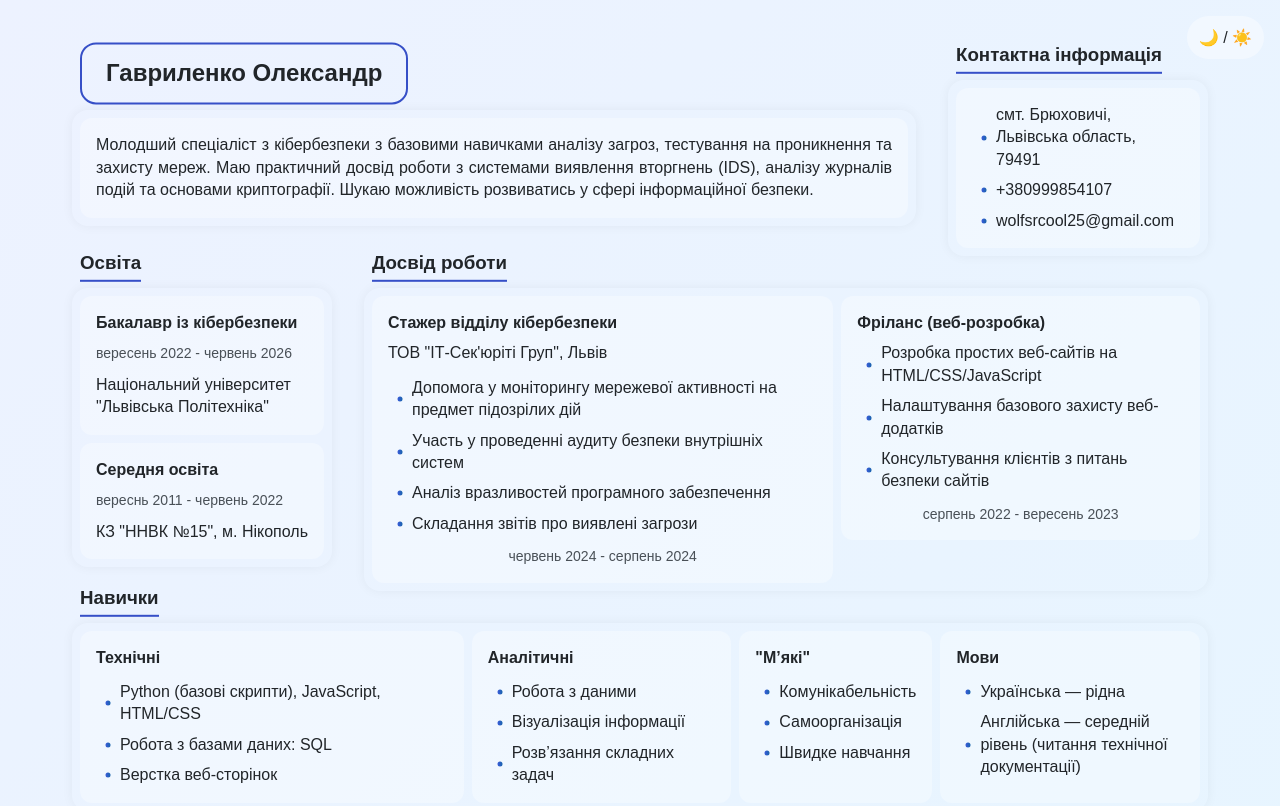
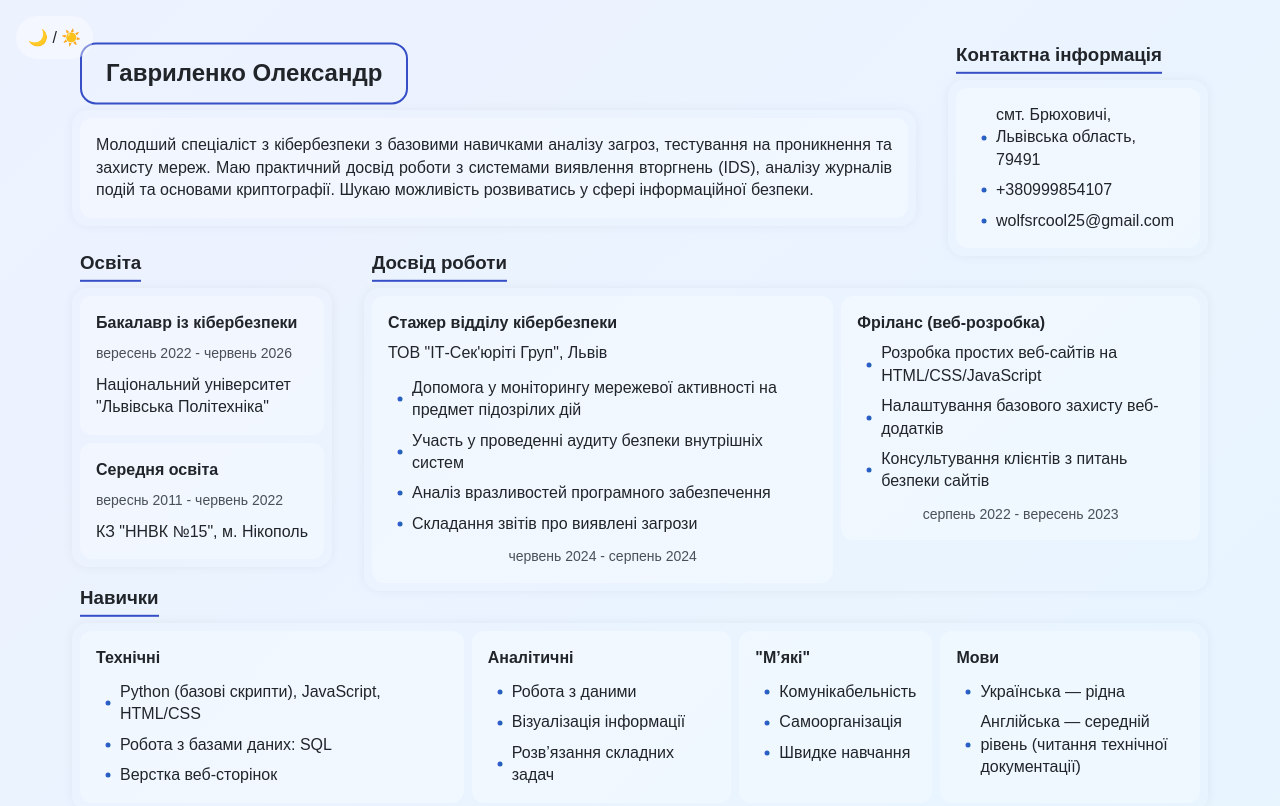
Before and after one commit to o16233/cv, a plain HTML site: page index.html in a window 1280 px wide. Shown: the top 806 px of the page. Drawn offline with Linux system fonts and the light colour scheme; no server answers.

Commit message:
cv changed

```diff
--- a/style.css
+++ b/style.css
@@ -294,7 +294,7 @@ ul {
 .theme-tgl {
   position: fixed;
   top: 1.6rem;
-  right: 1.6rem;
+  left: 1.6rem;
   z-index: 2000;
   background-color: hsla(0, 0%, 100%, 0.4);
   padding: 1.2rem;
```
